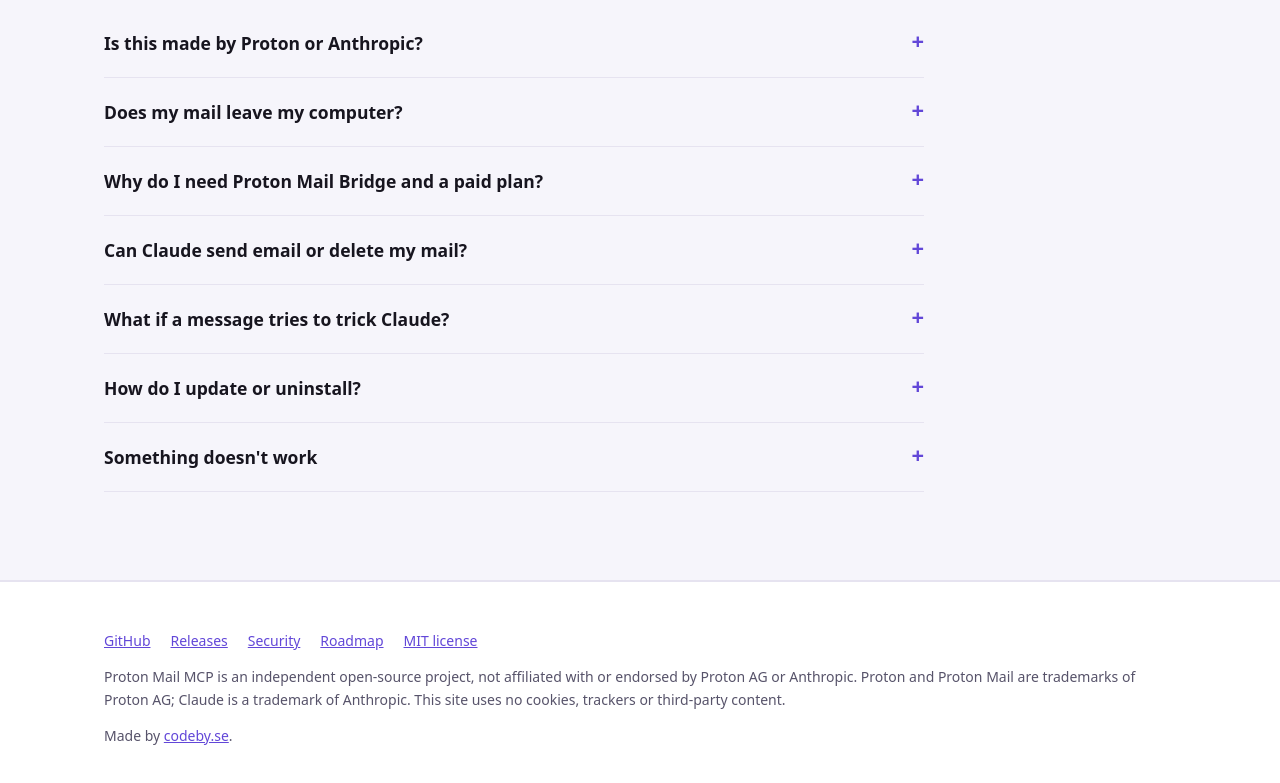
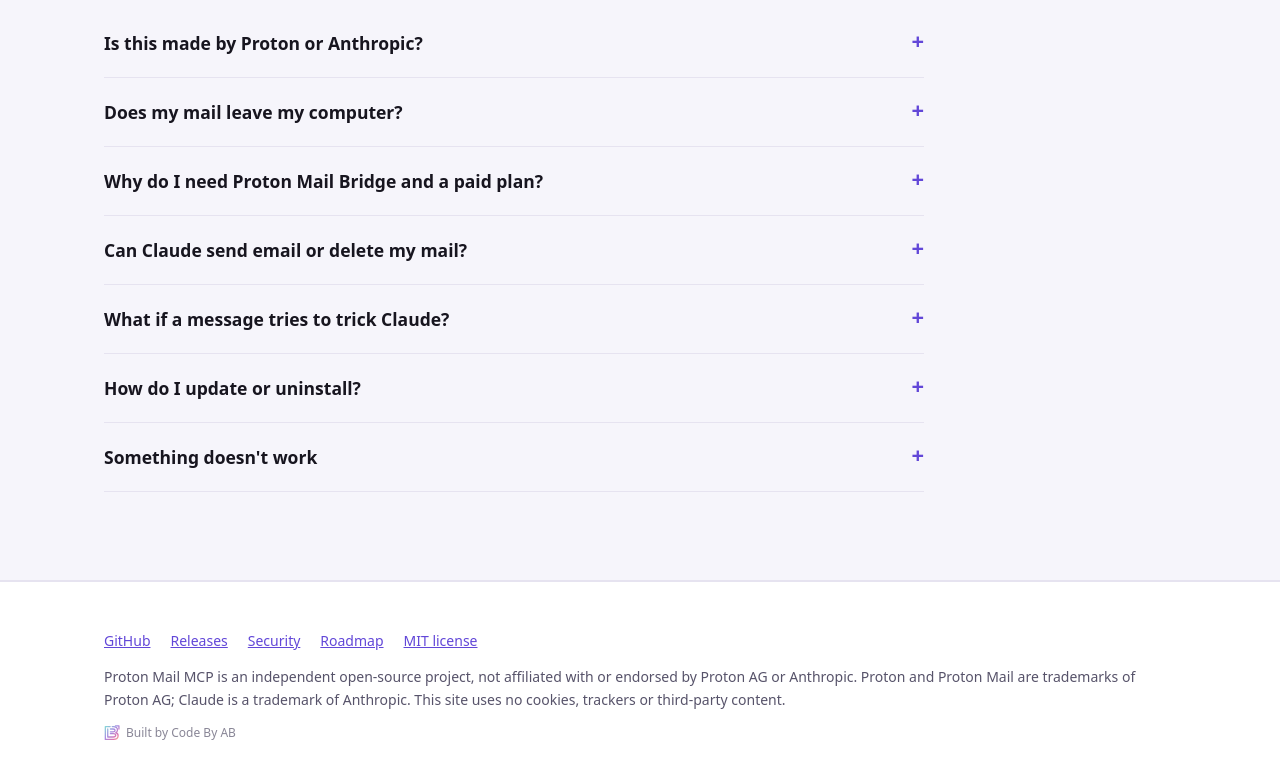
Before and after one commit to dvalfrid/proton-mail-mcp, a plain HTML site: page site/index.html in a window 1280 px wide. Shown: the part 7334-8117 px from the top of the page. Drawn offline with Linux system fonts and the light colour scheme; files whose address does not match are found by name.

Commit message:
docs(site): a discreet "Built by Code By AB" badge in the footer (#215)
Replaces the plain "Made by codeby.se" line in the site footer with a
small "Built by Code By AB" badge: the B mark from the new Code By AB
logo plus text in the footer's own colour, slightly muted, linking to
https://codeby.se/.

The snippet is self-contained (inline styles, namespaced gradient id
`cbab-g`), so it can't clash with the page's own CSS or SVGs.

🤖 Generated with [Claude Code](https://claude.com/claude-code)

Co-authored-by: Claude Opus 5.5 <noreply@anthropic.com>

```diff
--- a/site/index.html
+++ b/site/index.html
@@ -392,7 +392,7 @@ footer .links { display: flex; flex-wrap: wrap; gap: 20px; }
       <a href="https://github.com/dvalfrid/proton-mail-mcp/blob/main/LICENSE">MIT license</a>
     </div>
     <p style="margin:0">Proton Mail MCP is an independent open-source project, not affiliated with or endorsed by Proton AG or Anthropic. Proton and Proton Mail are trademarks of Proton AG; Claude is a trademark of Anthropic. This site uses no cookies, trackers or third-party content.</p>
-    <p style="margin:0">Made by <a href="https://codeby.se">codeby.se</a>.</p>
+    <p style="margin:0"><a href="https://codeby.se/" class="codeby-badge" style="display:inline-flex;align-items:center;gap:6px;font-size:12px;line-height:1;color:inherit;opacity:.7;text-decoration:none"><svg width="16" height="16" viewBox="1.5 1 30 30" aria-hidden="true" focusable="false"><defs><linearGradient id="cbab-g" x1="3" y1="3" x2="29" y2="29" gradientUnits="userSpaceOnUse"><stop offset="0" stop-color="#4FD1C5"/><stop offset=".45" stop-color="#805AD5"/><stop offset=".8" stop-color="#D53F8C"/><stop offset="1" stop-color="#F6AD55"/></linearGradient></defs><g fill="none" stroke="url(#cbab-g)" stroke-width="2.4" stroke-linecap="round" stroke-linejoin="round"><path d="M13 4H4V28H19.5C24.5 28 28 25.2 28 21.2C28 18.4 26.2 16.3 23.4 15.5C25.5 14.6 26.8 12.8 26.8 10.4C26.8 6.8 23.8 4 19.2 4H17"/><path d="M23 2.5H29.5V8.5"/><path d="M8.5 8.5V23.5H19C21.8 23.5 23.5 22.2 23.5 20.3C23.5 18.5 21.8 17.3 19 17.3H13.5"/><path d="M13.5 8.5H18.5C20.8 8.5 22.3 9.6 22.3 11.2C22.3 12.8 20.8 13.8 18.5 13.8H13.5"/></g></svg>Built by Code By AB</a></p>
   </div>
 </footer>
 
```
